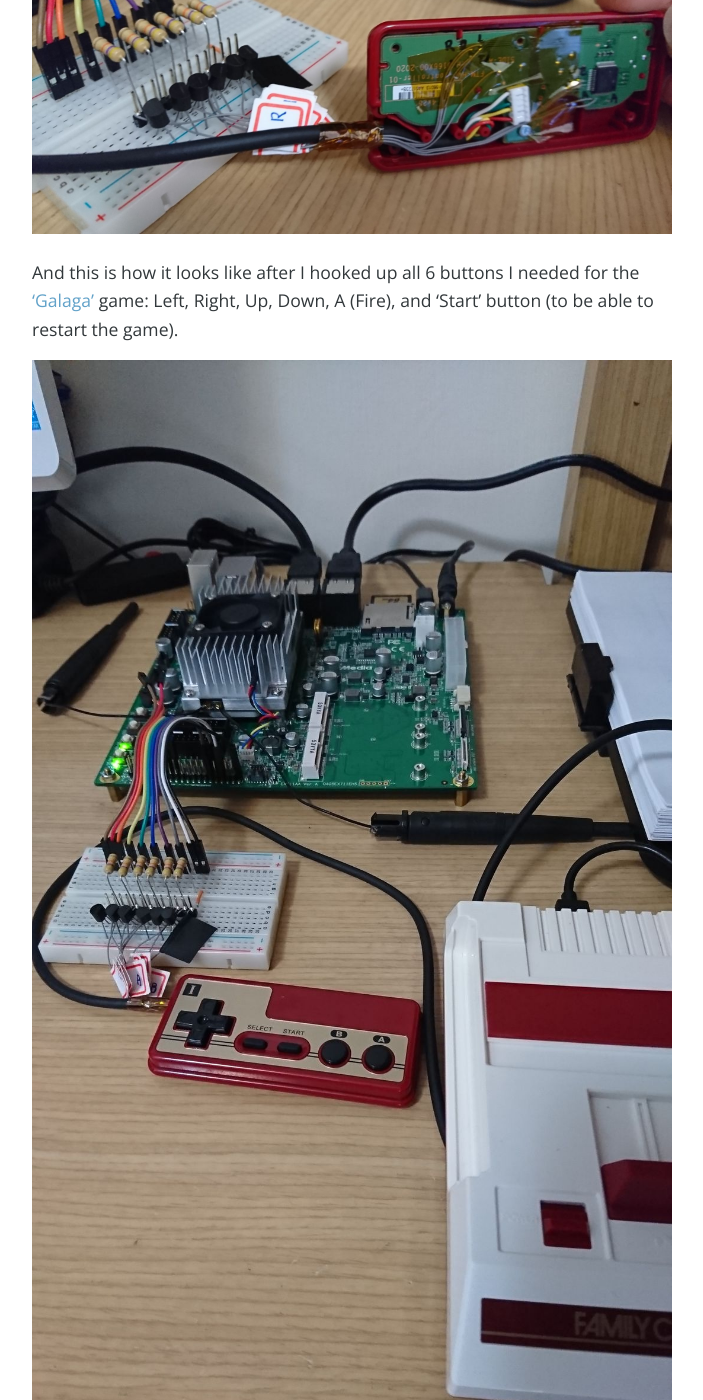
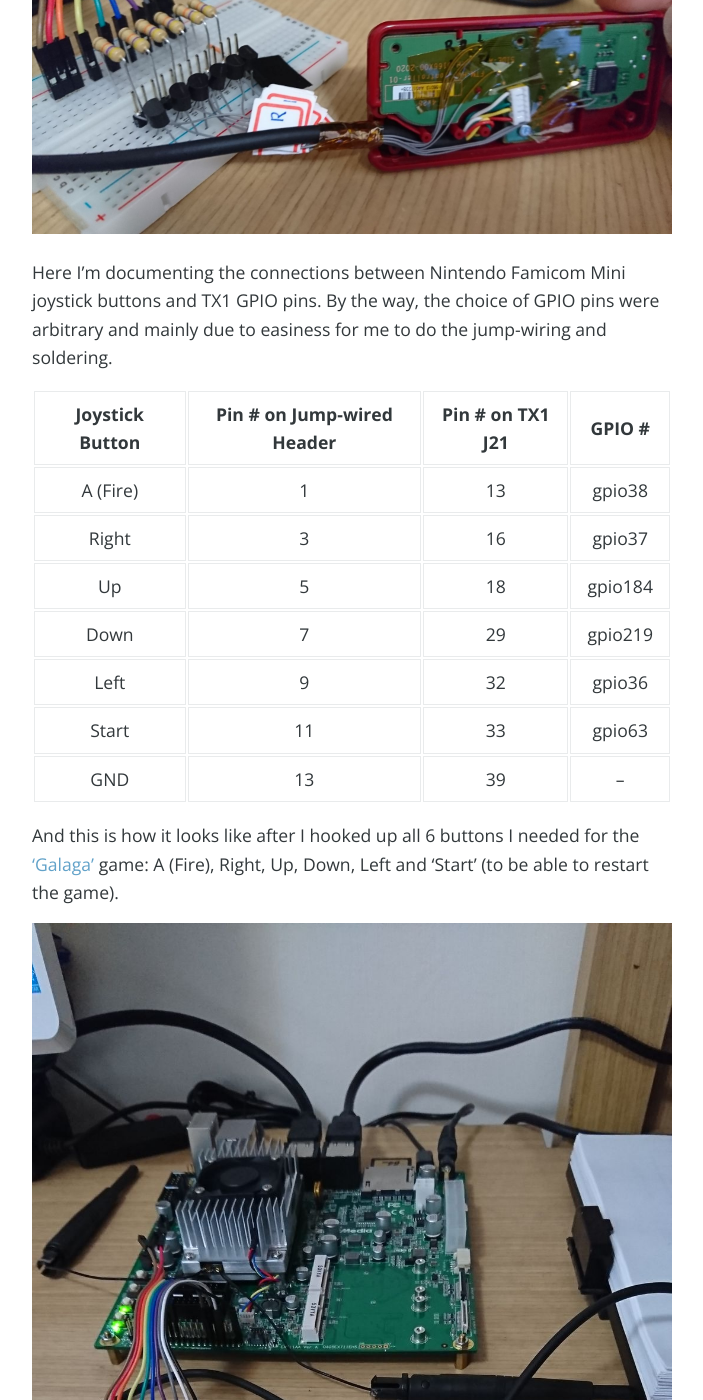
Before and after one commit to jkjung-avt/jkjung-avt.github.io, a Jekyll site: the page built from _posts/2017-02-20-gpio-circuit.md, in a window 1280 px wide and 1400 px high, scrolled down 1926 px. Shown: the whole window, without its empty margins (288-991 px from the left). Built offline with Jekyll 4.4.1, drawn with Linux system fonts in a browser that asks for light colours; nearby versions of some CDN libraries; comment, search, counter and statistics services are not loaded.

Commit message:
Document how I connected the 6 Nintendo joystick buttons with TX1 GPIO pins

```diff
--- a/_posts/2017-02-20-gpio-circuit.md
+++ b/_posts/2017-02-20-gpio-circuit.md
@@ -22,7 +22,19 @@ In order to tap onto the joystick, I did some soldering work.
 
 ![joystick jump-wires](/assets/2017-02-20-gpio-circuit/joystick.jpg)
 
-And this is how it looks like after I hooked up all 6 buttons I needed for the ['Galaga'](https://jkjung-avt.github.io/galaga/) game: Left, Right, Up, Down, A (Fire), and 'Start' button (to be able to restart the game).
+Here I'm documenting the connections between Nintendo Famicom Mini joystick buttons and TX1 GPIO pins. By the way, the choice of GPIO pins were arbitrary and mainly due to easiness for me to do the jump-wiring and soldering.
+
+| Joystick Button | Pin # on Jump-wired Header | Pin # on TX1 J21 | GPIO #  |
+|:---------------:|:--------------------------:|:----------------:|:-------:|
+| A (Fire)        | 1                          | 13               | gpio38  |
+| Right           | 3                          | 16               | gpio37  |
+| Up              | 5                          | 18               | gpio184 |
+| Down            | 7                          | 29               | gpio219 |
+| Left            | 9                          | 32               | gpio36  |
+| Start           | 11                         | 33               | gpio63  |
+| GND             | 13                         | 39               | --      |
+
+And this is how it looks like after I hooked up all 6 buttons I needed for the ['Galaga'](https://jkjung-avt.github.io/galaga/) game: A (Fire), Right, Up, Down, Left and 'Start' (to be able to restart the game).
 
 ![tx1 and nintendo](/assets/2017-02-20-gpio-circuit/tx1-and-nintendo.jpg)
 
```
